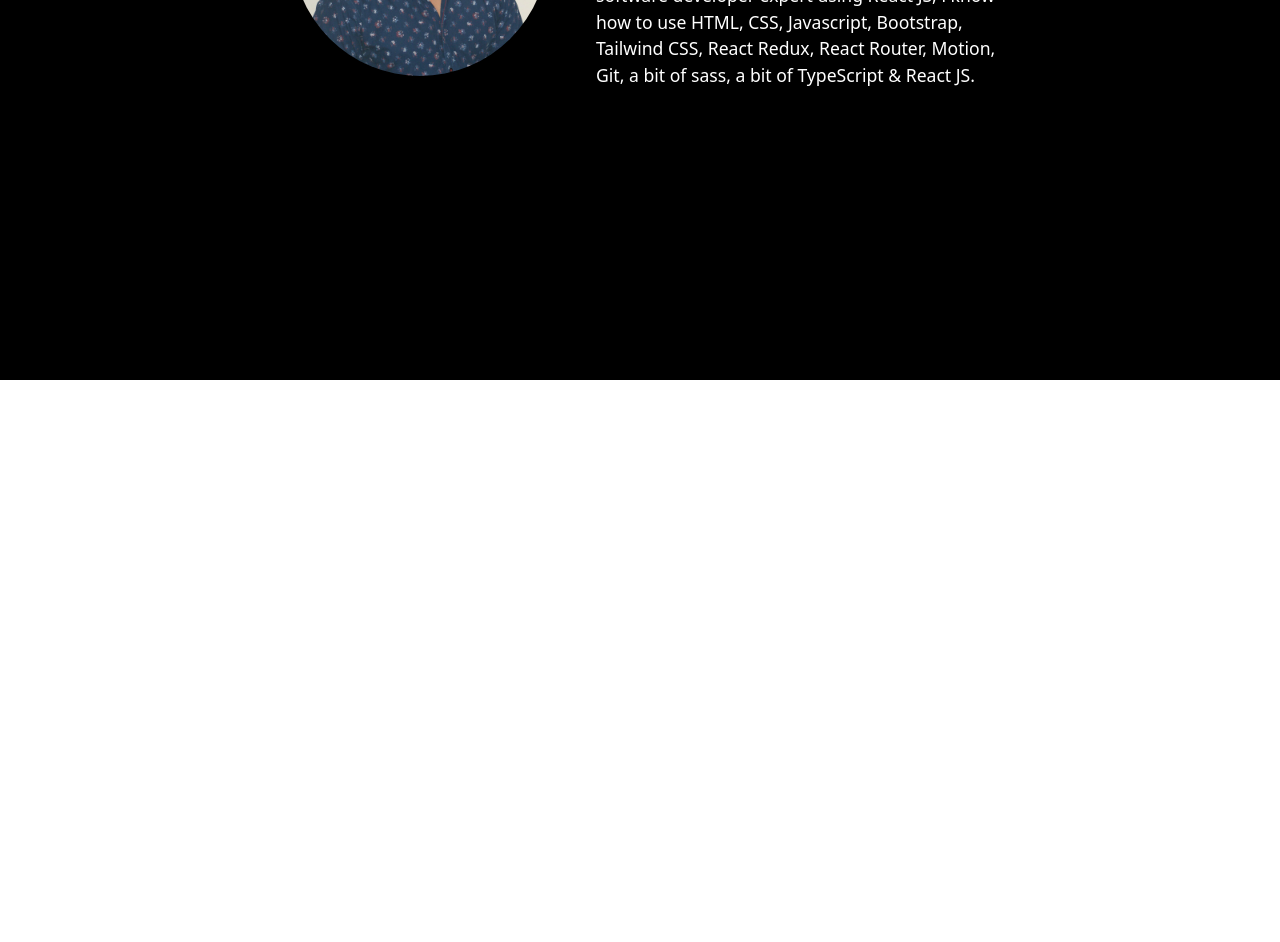
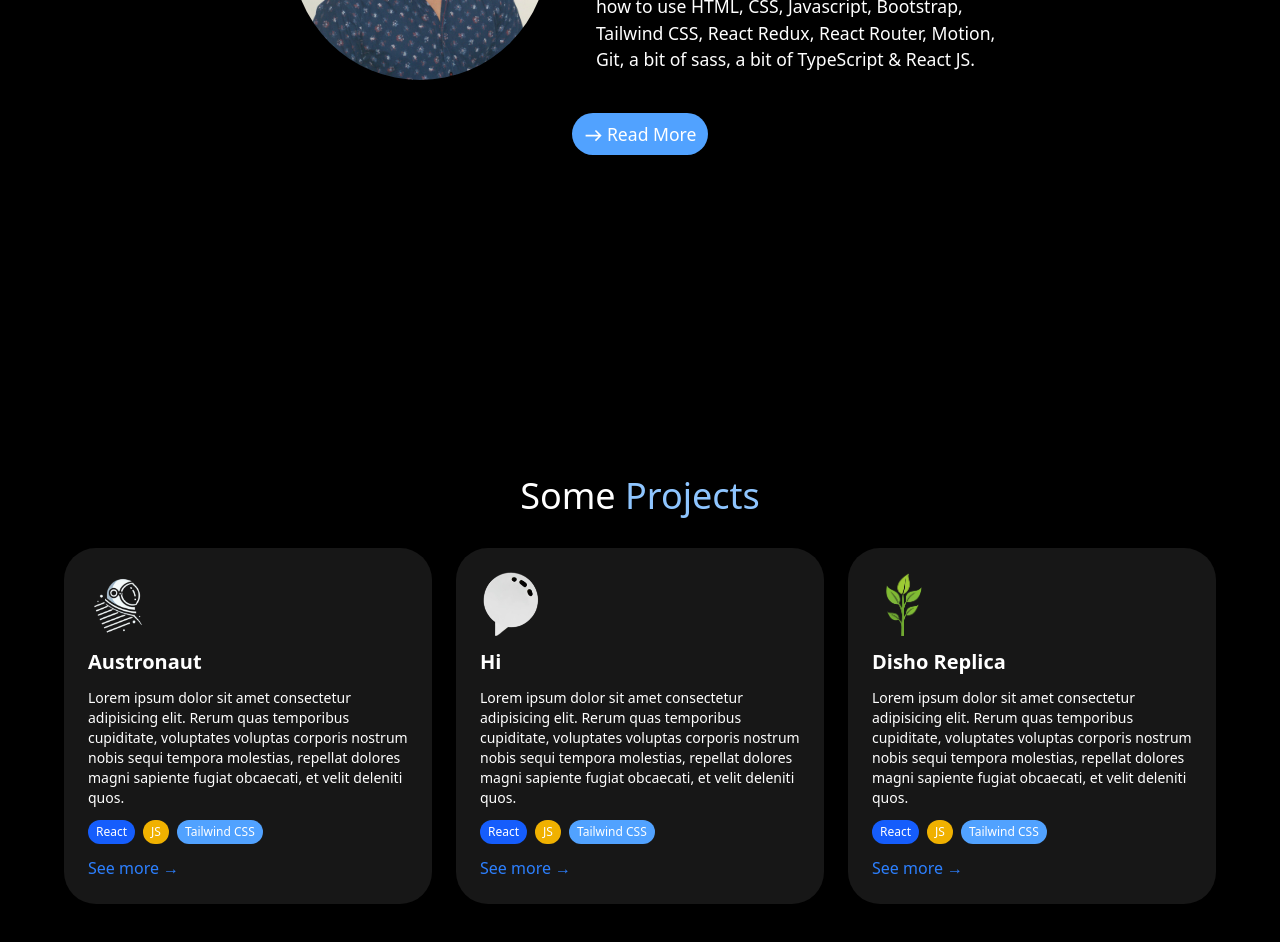
Before and after one commit to Juanfelipegrc/portafolio, a React (Vite) app: page / in a window 1280 px wide. Shown: the part 420-1362 px from the top of the page. Before the commit the page ends 800 px from the top, so only its background shows below. Built offline with nearby package versions, Linux system fonts and the light colour scheme; a web font is replaced by a local one.

Commit message:
Fourteenth Commit

```diff
--- a/src/components/Header.jsx
+++ b/src/components/Header.jsx
@@ -41,7 +41,7 @@ export const Header = () => {
     <>
 
 
-        <div className={`grid grid-cols-12 ${scrollY === 0? 'bg-black text-white' : 'bg-neutral-950 text-white'} transition-all duration-500 h-28 items-center w-full fixed top-0 z-[10]`}>
+        <div className={`grid grid-cols-12 ${scrollY === 0? 'bg-black text-white' : 'bg-black text-white'} transition-all duration-500 h-28 items-center w-full fixed top-0 z-[10]`}>
 
 
             <div className='col-span-3 flex gap-4 sm:gap-1 md:gap-1 lg:gap-1 justify-center items-center ps-7 md:ps-0 lg:ps-0'>
--- a/src/index.css
+++ b/src/index.css
@@ -4,6 +4,9 @@
 @import "tailwindcss";
 
 
+html {
+    scroll-behavior: smooth;
+}
 
 .noise-div {
     width: 100%; /* Ajusta el tamaño que necesites */
--- a/src/pages/HomePage.jsx
+++ b/src/pages/HomePage.jsx
@@ -1,9 +1,7 @@
 import React, { useEffect, useState } from 'react'
 import * as motion from 'motion/react-client'
-import { useMotionValue, useSpring} from 'motion/react'
-import { FloatCube, FloatCubeNormal } from '../components';
-import { Noise, PrincipalProfilePicture } from '../assets';
-import { useNavigate } from 'react-router';
+import { AustronautLogo, DishoLogo, HiAppLogo, PrincipalProfilePicture } from '../assets';
+import { Link, useNavigate } from 'react-router';
 import { useAnimations } from '../hooks/useAnimations';
 
 
@@ -41,16 +39,22 @@ export const HomePage = () => {
 
         <div className='w-full flex flex-col items-center bg-black'>
 
-            <div className='flex justify-center h-screen'>
-                <div className='w-[90%] sm:w-[80%] md:w-[75%] lg:w-[60%] grid grid-cols-12 pt-[7rem] md:pt-[15rem] lg:pt-[15rem]'>
-                    <div className='col-span-12 flex justify-center md:justify-end lg:justify-end items-center md:items-start lg:items-start  md:col-span-5 lg:col-span-5 pe-0 md:pe-7 lg:pe-7'>
+            <div className='flex items-center justify-center h-[130vh] sm:h-[130vh] md:h-screen lg:h-screen'>
+                <div className='w-[90%] sm:w-[80%] md:w-[75%] lg:w-[60%] grid grid-cols-12'>
+
+
+                    <div className='col-span-12 flex justify-center md:justify-end lg:justify-end items-center md:items-start lg:items-center md:col-span-5 lg:col-span-5 pe-0 md:pe-7 lg:pe-7 md:pt-3 lg:pt-0'>
                         <img
                             src={PrincipalProfilePicture}
                             alt="Profile Picture"
                             className='w-[18rem] h-[18rem] sm:w-[23rem] sm:h-[23rem] md:w-[15rem] md:h-[15rem] lg:w-[16rem] lg:h-[16rem] rounded-full'
                         />
                     </div>
-                    <div className='col-span-12 md:col-span-7 lg:col-span-7 p-5'>
+
+
+
+
+                    <div className='col-span-12 md:col-span-7 lg:col-span-7 px-5 pt-5 flex flex-col justify-center'>
                         <h1 className='text-white text-center md:text-start lg:text-start font-semibold text-4xl md:text-3xl lg:text-5xl'>
                             Hello I'm <br />
                             <span className='text-blue-300'>Juan Felipe</span>
@@ -61,7 +65,131 @@ export const HomePage = () => {
 
                         </p>
                     </div>
+
+
+
+
+                    <div className='col-span-12 flex items-center justify-center mt-3.5'>
+                        <button className='bg-blue-400 flex items-center justify-center px-3 py-2 rounded-full cursor-none'>
+                            <svg
+                                    xmlns="http://www.w3.org/2000/svg"
+                                    height="1.2rem"
+                                    className='mt-[2px]'
+                                    viewBox="0 -960 960 960"
+                                    width="1.2rem"
+                                    fill="#fff"
+                                ><path d="m600-200-57-56 184-184H80v-80h647L544-704l56-56 280 280-280 280Z"/></svg>
+
+                                &nbsp;
+                                <span className='text-white text-[1.1rem] font-light'>Read More</span>
+                        </button>
+                    </div>
                 </div>
+            </div>
+
+
+            <div id='projects' className='mt-16 w-full md:p-4 lg:p-8 flex flex-col justify-center items-center'>
+
+                <div className='w-[60%]'>
+                    <h2 className='text-center text-white text-4xl font-medium'>Some <span className='text-blue-300'>Projects</span></h2>
+                </div>
+
+
+                <div className='grid grid-cols-12 gap-6 p-8'>
+                    <motion.div
+                        initial={{scale: 0, y: 50}}
+                        animate={{scale: 1, y: 0}}
+                        transition={{duration: 0.6, ease: 'easeIn'}}
+                        viewport={{once: true}}
+                        className='bg-neutral-900 rounded-4xl p-6 col-span-12 md:col-span-4 lg:col-span-4 hover:scale-105 transition-all flex flex-col gap-3'
+                    >
+                    <img
+                        src={AustronautLogo}
+                        alt="Austronaut logo"
+                        className='w-16'
+                    />
+                    <h2 className='text-white text-xl font-semibold'>Austronaut</h2>
+                    <p className='text-white text-sm'>Lorem ipsum dolor sit amet consectetur adipisicing elit. Rerum quas temporibus cupiditate, voluptates voluptas corporis nostrum nobis sequi tempora molestias, repellat dolores magni sapiente fugiat obcaecati, et velit deleniti quos.</p>
+                    <div className='flex items-center gap-2'>
+                        <span className='py-1 px-2 rounded-xl bg-blue-600 text-white text-xs'>
+                            React
+                        </span>
+                        <span className='py-1 px-2 rounded-xl bg-yellow-500 text-white text-xs'>
+                            JS
+                        </span>
+                        <span className='py-1 px-2 rounded-xl bg-blue-400 text-white text-xs'>
+                            Tailwind CSS
+                        </span>
+                    </div>
+
+                    <Link className='text-blue-500 hover:underline cursor-none'>See more →</Link>
+
+
+                    </motion.div>
+                    <motion.div
+                        initial={{scale: 0, y: 50}}
+                        animate={{scale: 1, y: 0}}
+                        transition={{duration: 0.6, ease: 'easeIn'}}
+                        viewport={{once: true}}
+                        className='bg-neutral-900 rounded-4xl p-6 col-span-12 md:col-span-4 lg:col-span-4 hover:scale-105 transition-all flex flex-col gap-3'
+                    >
+                    <img
+                        src={HiAppLogo}
+                        alt="Austronaut logo"
+                        className='w-16'
+                    />
+                    <h2 className='text-white text-xl font-semibold'>Hi</h2>
+                    <p className='text-white text-sm'>Lorem ipsum dolor sit amet consectetur adipisicing elit. Rerum quas temporibus cupiditate, voluptates voluptas corporis nostrum nobis sequi tempora molestias, repellat dolores magni sapiente fugiat obcaecati, et velit deleniti quos.</p>
+                    <div className='flex items-center gap-2'>
+                        <span className='py-1 px-2 rounded-xl bg-blue-600 text-white text-xs'>
+                            React
+                        </span>
+                        <span className='py-1 px-2 rounded-xl bg-yellow-500 text-white text-xs'>
+                            JS
+                        </span>
+                        <span className='py-1 px-2 rounded-xl bg-blue-400 text-white text-xs'>
+                            Tailwind CSS
+                        </span>
+                    </div>
+
+                    <Link className='text-blue-500 hover:underline cursor-none'>See more →</Link>
+
+
+                    </motion.div>
+                    <motion.div
+                        initial={{scale: 0, y: 50}}
+                        animate={{scale: 1, y: 0}}
+                        transition={{duration: 0.6, ease: 'easeIn'}}
+                        viewport={{once: true}}
+                        className='bg-neutral-900 rounded-4xl p-6 col-span-12 md:col-span-4 lg:col-span-4 hover:scale-105 transition-all flex flex-col gap-3'
+                    >
+                    <img
+                        src={DishoLogo}
+                        alt="Austronaut logo"
+                        className='w-16'
+                    />
+                    <h2 className='text-white text-xl font-semibold'>Disho Replica</h2>
+                    <p className='text-white text-sm'>Lorem ipsum dolor sit amet consectetur adipisicing elit. Rerum quas temporibus cupiditate, voluptates voluptas corporis nostrum nobis sequi tempora molestias, repellat dolores magni sapiente fugiat obcaecati, et velit deleniti quos.</p>
+                    <div className='flex items-center gap-2'>
+                        <span className='py-1 px-2 rounded-xl bg-blue-600 text-white text-xs'>
+                            React
+                        </span>
+                        <span className='py-1 px-2 rounded-xl bg-yellow-500 text-white text-xs'>
+                            JS
+                        </span>
+                        <span className='py-1 px-2 rounded-xl bg-blue-400 text-white text-xs'>
+                            Tailwind CSS
+                        </span>
+                    </div>
+
+                    <Link className='text-blue-500 hover:underline cursor-none'>See more →</Link>
+
+
+                    </motion.div>
+                </div>
+
+
+
             </div>
 
         </div>
```
Also changed, not shown: src/assets/hi-app-logo.png.
